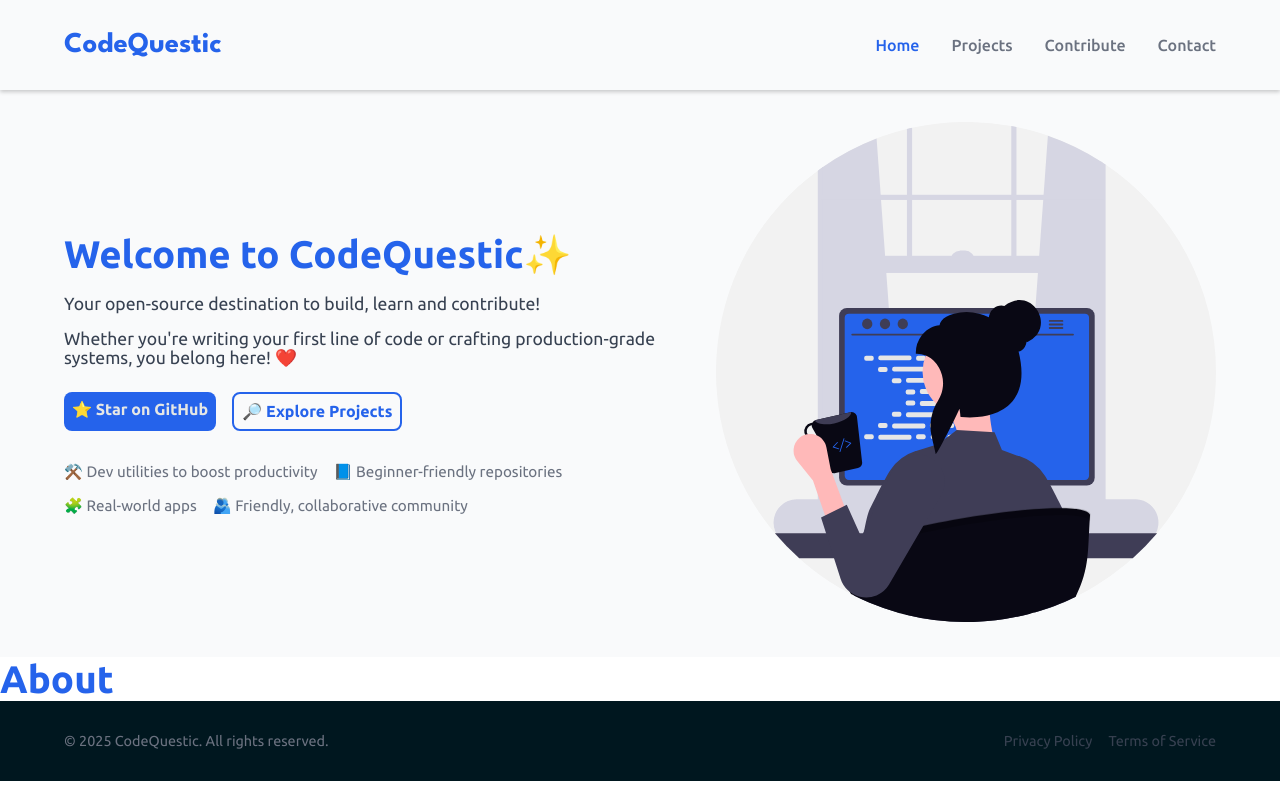
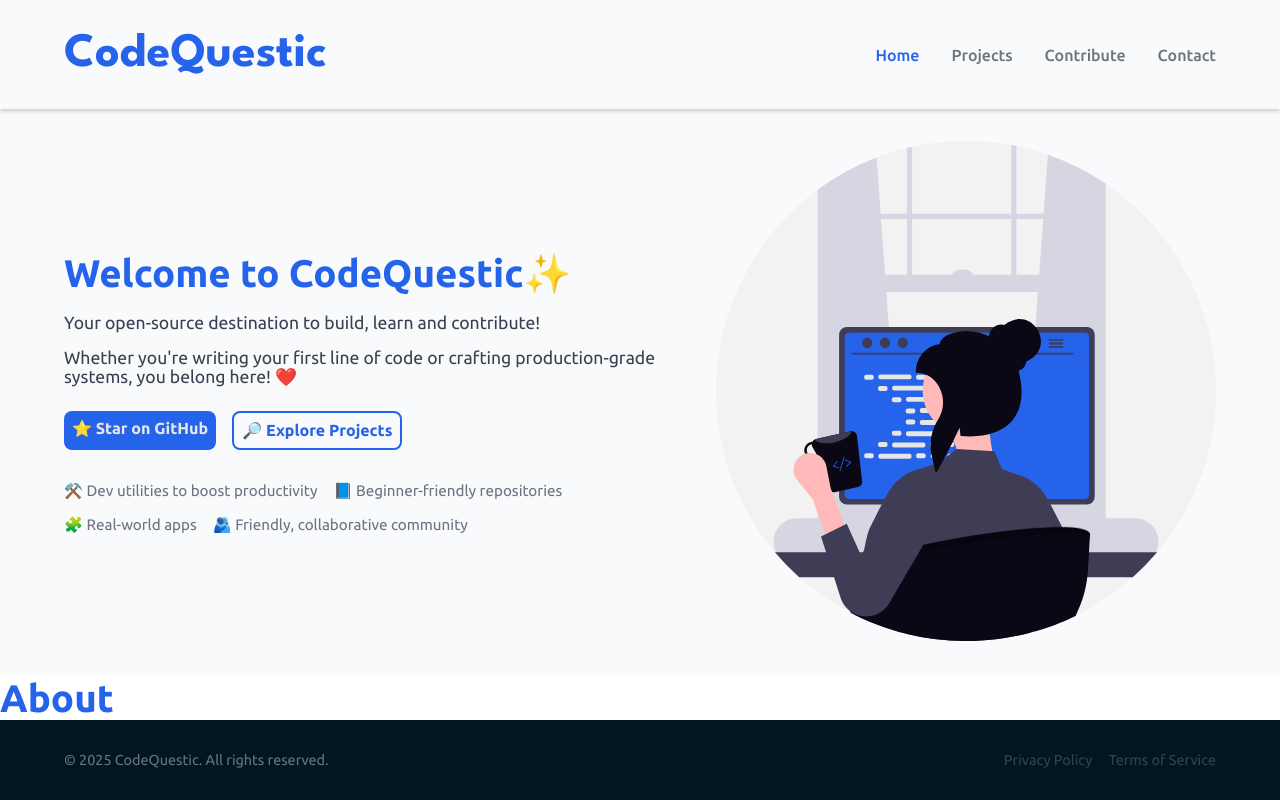
Before and after one commit to CodeQuestic/website, a Next.js app: page / in a window 1280 px wide. Built offline with nearby package versions, Linux system fonts and the light colour scheme.

Commit message:
updated Header scss

```diff
--- a/src/components/Header/Header.module.scss
+++ b/src/components/Header/Header.module.scss
@@ -6,8 +6,11 @@
   box-shadow: 0 2px 4px rgba(0, 0, 0, 0.2);
   width: 100%;
   position: relative;
+  display: flex;
+  justify-content: center;
 
   .container {
+    width: 100%;
     display: flex;
     justify-content: space-between;
     align-items: center;
@@ -20,11 +23,15 @@
     }
 
     .logo {
-      font-size: 1.8rem;
+      font-size: 2rem;
       font-weight: bold;
       color: $primary-color;
       text-decoration: none;
       font-family: $font-family-logo;
+
+      @include respond-to("md") {
+        font-size: 3rem;
+      }
     }
 
     .desktopNav {
```
